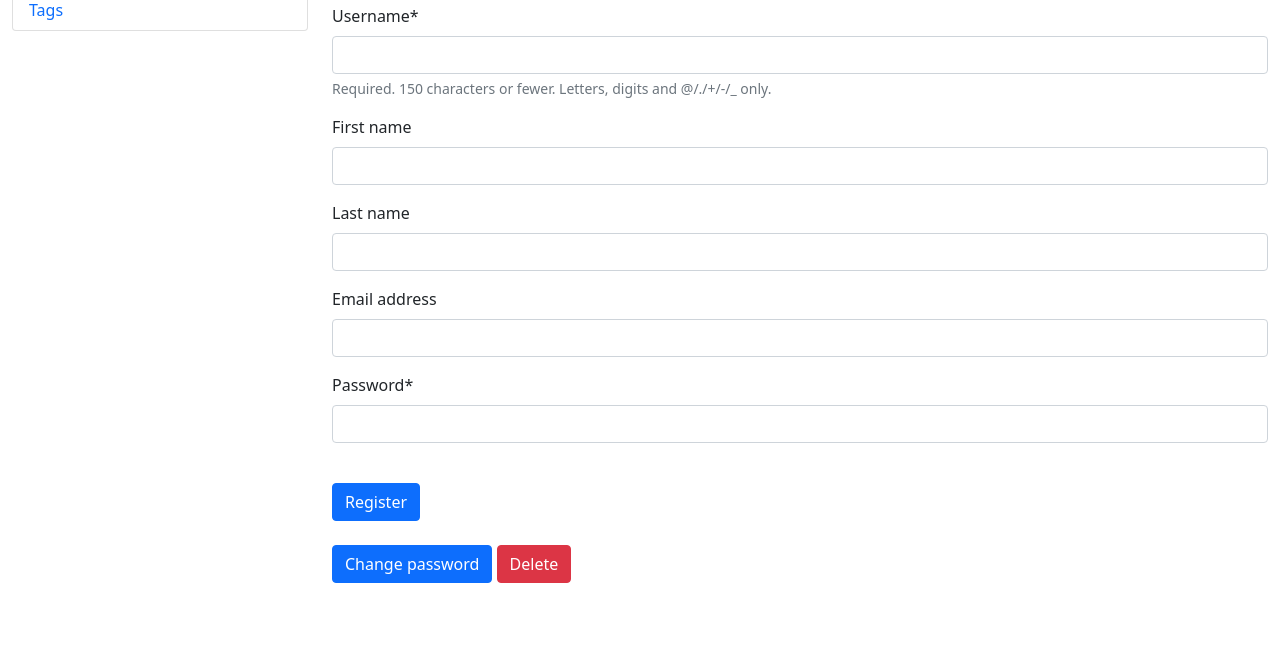
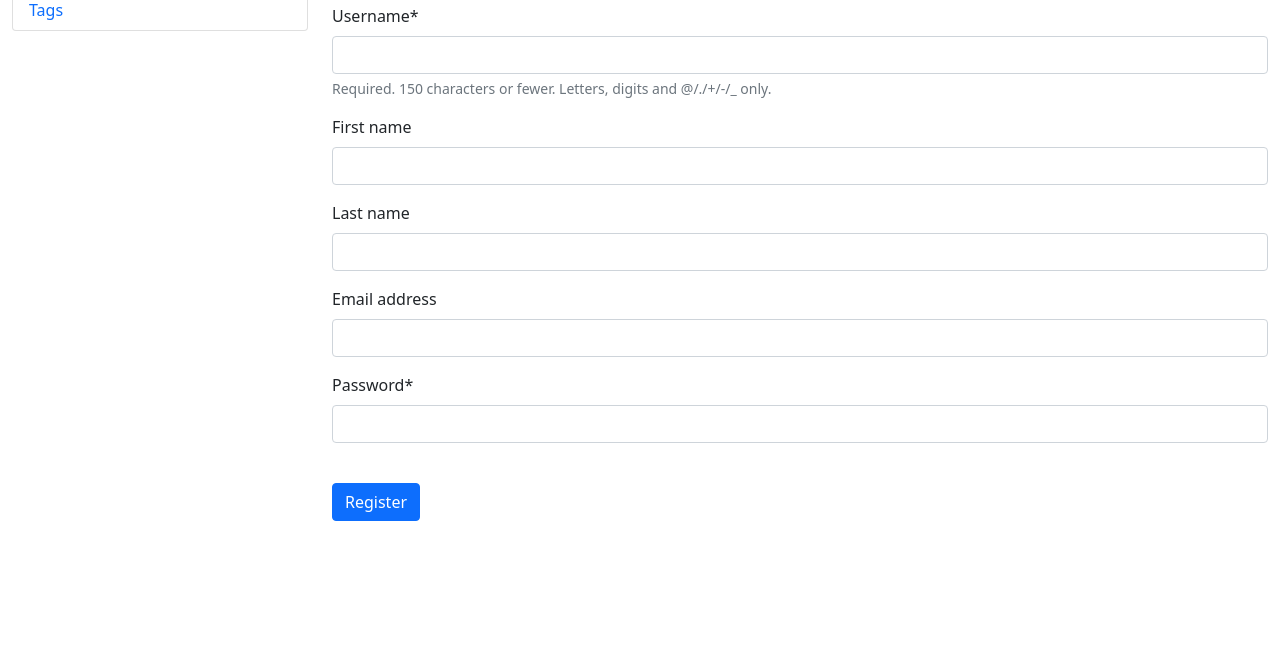
Before and after one commit to bknyrik/to-do-list, a Django app: page /users/register/ in a window 1280 px wide. Shown: the part 52-697 px from the top of the page. Run offline with Django 5.2, Linux system fonts and the light colour scheme; some libraries are stand-ins or nearby versions.

Commit message:
Wrap links into block if in user_form.html

```diff
--- a/templates/task_manager/user_form.html
+++ b/templates/task_manager/user_form.html
@@ -5,7 +5,9 @@
   {% else %}
     {% include "includes/create_update_form.html" with h1="User info" submit_text="Update" %}
   {% endif %}
-  <br>
-  <a class="btn btn-primary" href="{% url "password_change" %}">Change password</a>
-  <a class="btn btn-danger" href="{% url "task_manager:user-delete" pk=user.id %}">Delete</a>
+  {% if object %}
+    <br>
+    <a class="btn btn-primary" href="{% url "password_change" %}">Change password</a>
+    <a class="btn btn-danger" href="{% url "task_manager:user-delete" pk=user.id %}">Delete</a>
+  {% endif %}
 {% endblock %}
```
